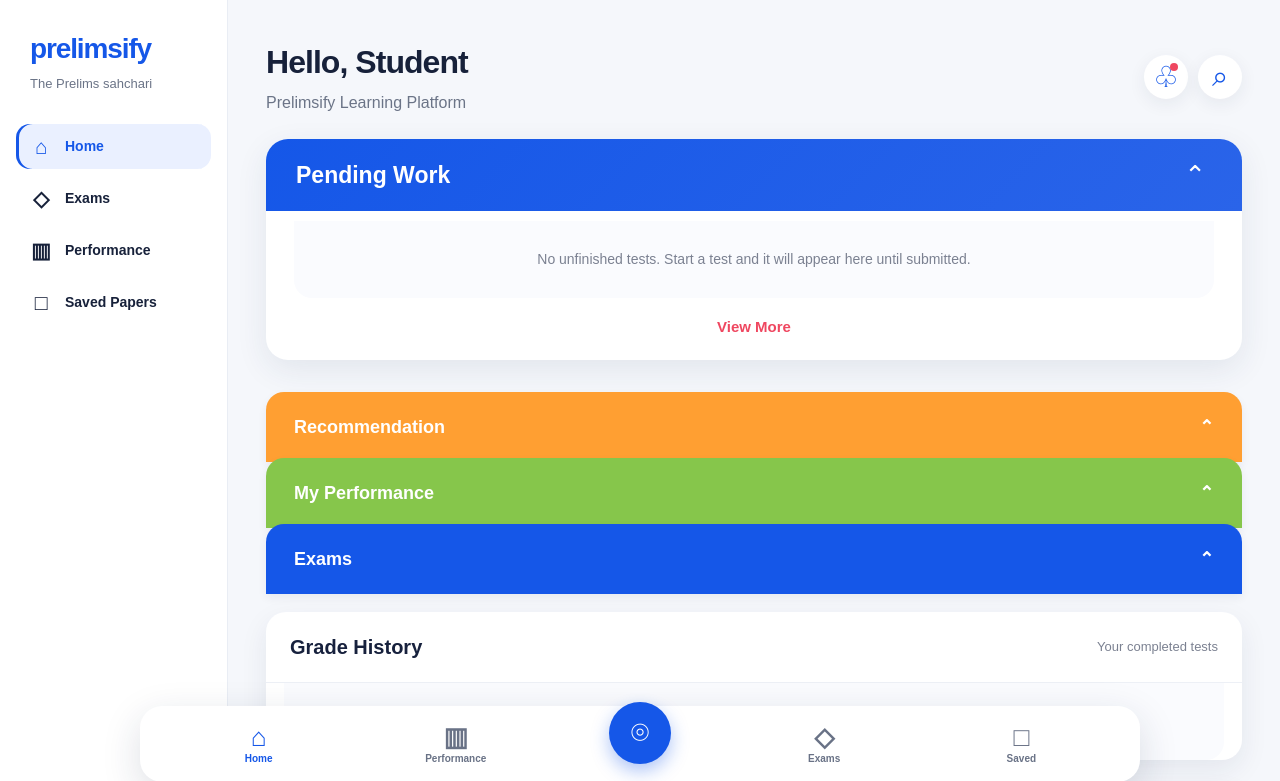
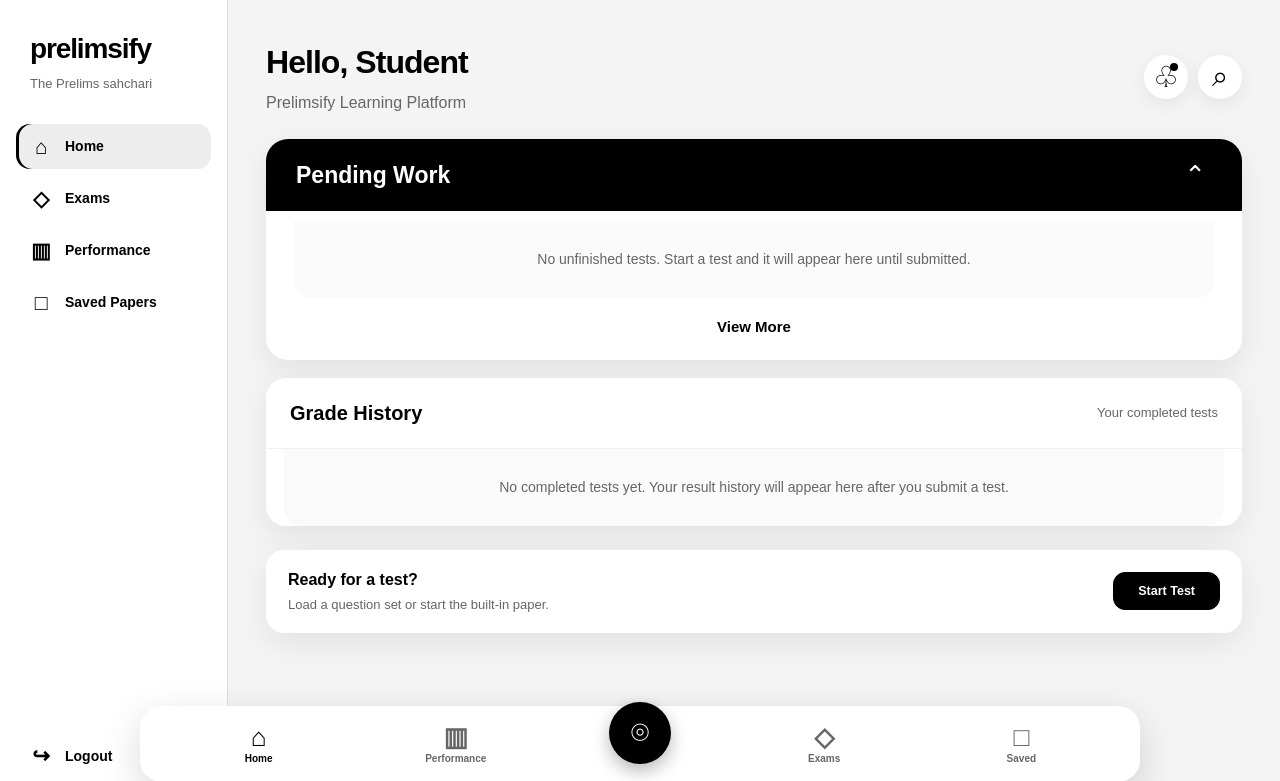
Before and after one commit to hysomnawas-prog/Prelimsify, a plain HTML site: page index.html in a window 1280 px wide. Shown: the top 781 px of the page. Drawn offline with nearby package versions, Linux system fonts and the light colour scheme; no server answers.

Commit message:
Add files via upload

```diff
--- a/css/styles.css
+++ b/css/styles.css
@@ -762,3 +762,60 @@
 .performance-history-score{display:flex;flex-direction:column;align-items:flex-end;gap:3px}.performance-history-score strong{font-size:18px;color:#1755e8}.performance-history-score span{font-size:12px;color:#7b8191}
 .performance-badge{min-width:56px;text-align:center;border-radius:999px;padding:6px 10px;font-size:11px;font-weight:700}.performance-badge.pass{background:#e6f7ee;color:#15945a}.performance-badge.fail{background:#fff0f1;color:#dc3d52}
 @media(max-width:760px){.performance-history-row{grid-template-columns:1fr auto;gap:10px}.performance-badge{grid-column:2;grid-row:1}.performance-history-score{grid-column:1;align-items:flex-start}.performance-panel-header{padding:17px 18px}.performance-history-list{padding:0 12px}}
+
+
+/* ================= Final monochrome dashboard theme ================= */
+:root{
+  --brand-primary:#000;
+  --brand-primary-dark:#111;
+  --brand-secondary:#666;
+  --brand-accent:#333;
+  --dashboard-bg:#f4f4f4;
+  --dashboard-ink:#000;
+  --dashboard-muted:#666;
+  --dashboard-line:#ddd;
+}
+.dashboard-screen,.dashboard-shell{background:#f4f4f4;color:#000}
+.brand-name{color:#000}
+.brand-tagline,.dashboard-school{color:#666}
+.side-nav-item,.side-logout{color:#000}
+.side-nav-item:hover,.side-nav-item.active{background:#ededed;color:#000;box-shadow:inset 3px 0 0 #000}
+.side-logout,.side-logout:hover{color:#000;background:transparent}
+.header-icon-btn{color:#000;box-shadow:0 5px 18px rgba(0,0,0,.07)}
+.notification-dot{background:#000}
+.pending-card,.dashboard-actions-card,.dashboard-performance-panel{box-shadow:0 10px 32px rgba(0,0,0,.08)}
+.pending-header{background:#000;color:#fff}
+.collapse-btn{color:#fff}
+.pending-icon,.maths-icon,.english-icon,.project-icon{background:#f0f0f0;color:#000}
+.pending-title-row strong{color:#000}
+.pending-title-row span,.pending-meta small{color:#666}
+.view-more-btn{color:#000}
+.dashboard-start-btn{background:#000;border-color:#000;color:#fff}
+.dashboard-bottom-nav{box-shadow:0 12px 38px rgba(0,0,0,.15)}
+.bottom-nav-item{color:#666}
+.bottom-nav-item.active{color:#000}
+.scan-button{background:#000;color:#fff;box-shadow:0 7px 18px rgba(0,0,0,.28)}
+.dashboard-empty-state{color:#666;background:#fafafa}
+.pending-item.dashboard-generated-project:hover{background:#f5f5f5}
+.performance-panel-header strong{color:#000}
+.performance-panel-header span,.performance-history-main span,.performance-history-score span{color:#666}
+.performance-history-main strong{color:#000}
+.performance-history-score strong{color:#000}
+.performance-badge.pass,.performance-badge.fail{background:#eee;color:#000}
+.dashboard-actions-card{color:#000}
+
+/* Monochrome question workspace as well: no colored palette/status accents. */
+.palette-btn,.palette-btn.not-visited,.palette-btn.marked,.palette-btn.answered-marked{background:#000;color:#fff}
+.palette-btn.not-answered,.palette-btn.answered{background:#777;color:#fff}
+.palette-btn.answered-marked::after{background:#000;color:#fff}
+.legend-icon.not-visited,.legend-icon.marked,.legend-icon.answered-marked{background:#000;color:#fff}
+.legend-icon.not-answered,.legend-icon.answered{background:#777;color:#fff}
+.legend-icon.answered-marked::after{background:#000;color:#fff}
+.opt.correct,.opt.wrong{background:#eee;border-color:#000;color:#000}
+.opt.correct .letter,.opt.wrong .letter{color:#000}
+.feedback.right,.feedback.wrong{color:#000}
+.result-card.pass .marks,.result-card.fail .marks{color:#000}
+.result-card.pass .badge,.result-card.fail .badge{background:#000;color:#fff}
+.loader-msg.err,.loader-msg.ok{color:#000}
+.saved-delete{color:#000}
+.saved-delete:hover{background:#eee}
--- a/index.html
+++ b/index.html
@@ -41,12 +41,6 @@
           <div class="dashboard-empty-state">No unfinished tests. Start a test and it will appear here until submitted.</div>
         </div>
         <button class="view-more-btn" id="dashboardViewMore" type="button">View More</button>
-      </section>
-
-      <section class="dashboard-stacks" aria-label="Quick sections">
-        <button class="stack-tab recommendation" type="button" data-dashboard-nav="recommendation"><span>Recommendation</span><span>⌃</span></button>
-        <button class="stack-tab performance" type="button" data-dashboard-nav="performance"><span>My Performance</span><span>⌃</span></button>
-        <button class="stack-tab exams" type="button" data-dashboard-nav="exams"><span>Exams</span><span>⌃</span></button>
       </section>
 
       <section class="dashboard-performance-panel" id="dashboardPerformancePanel" hidden>
```
